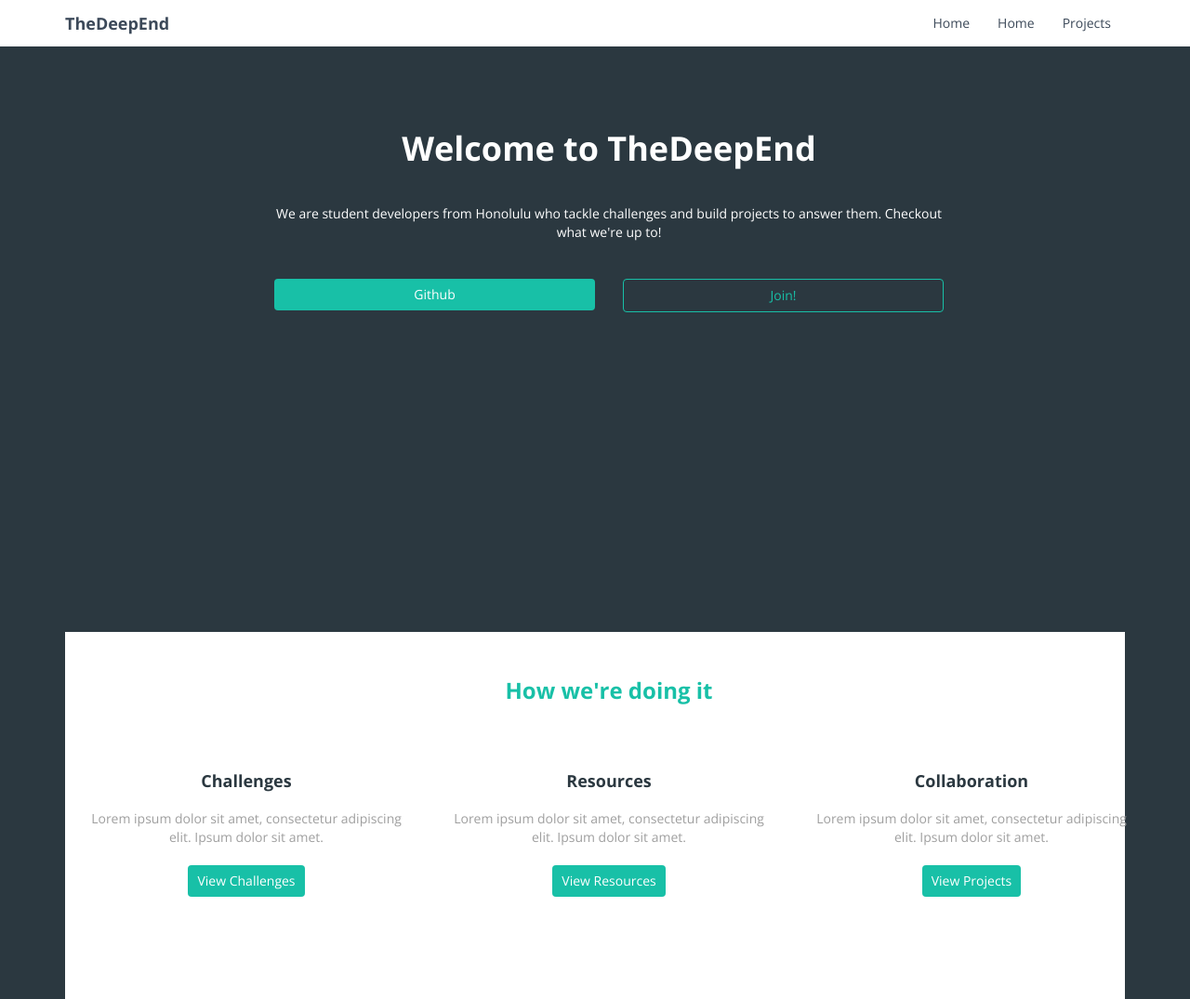
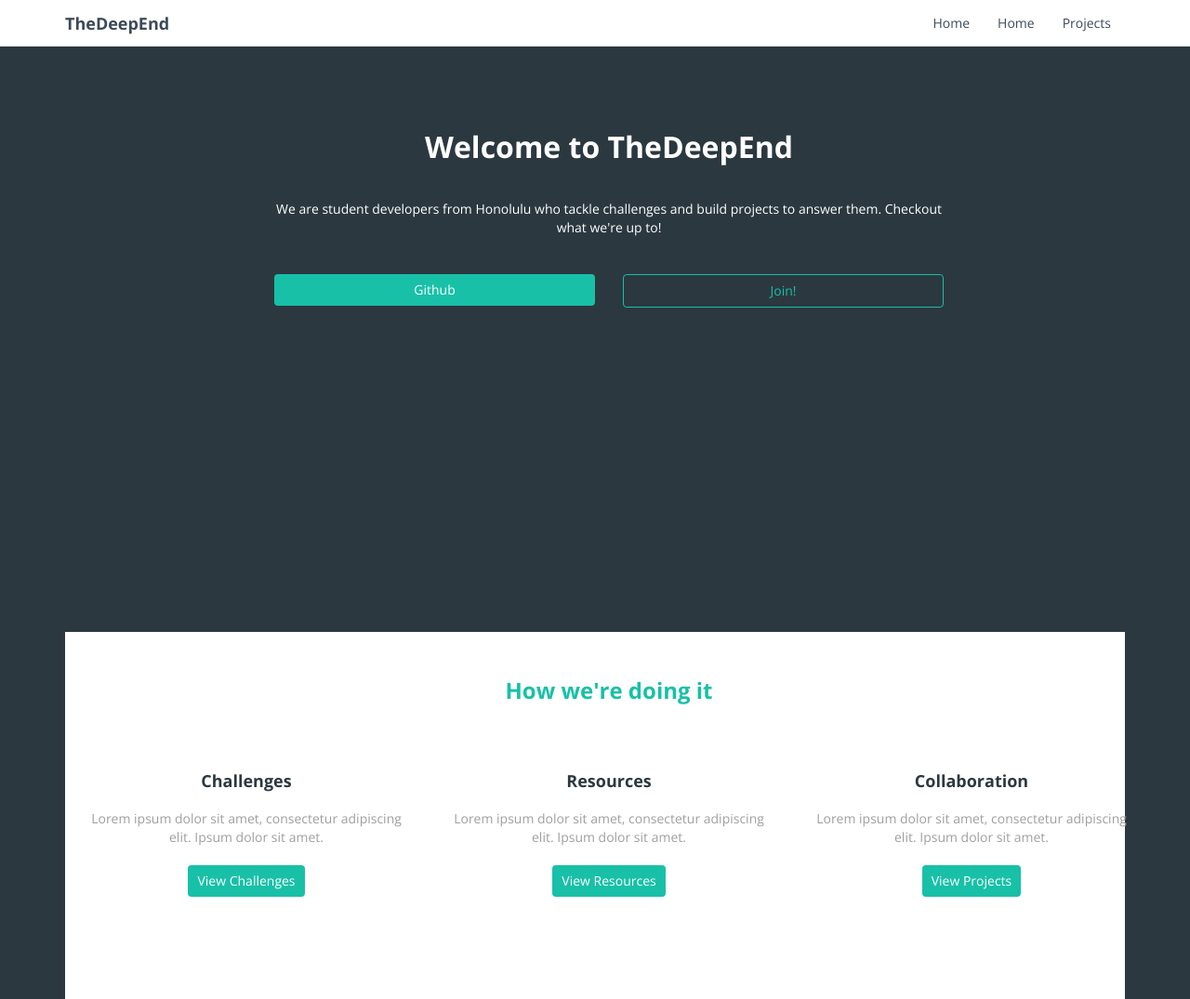
Before and after one commit to TheDeepEnd/thedeepend.github.io, a Jekyll site: the page built from index.html, in a window 1280 px wide. Shown: the whole page at 93% size. Built offline with Jekyll 4.4.1, drawn with Linux system fonts in a browser that asks for light colours.

Commit message:
Add font smoothing.

```diff
--- a/_sass/_base.scss
+++ b/_sass/_base.scss
@@ -17,6 +17,8 @@
     font-family: $base-font-family;
     background-color: $background-color;
     color: $text-color;
+    -webkit-font-smoothing: antialiased;
+	  -moz-osx-font-smoothing: grayscale;
 }
 
 
@@ -26,7 +28,10 @@
  * Headings
  */
 h1, h2, h3, h4, h5, h6 {
-    font-weight: $heavy-font-weight;
+  font-weight: $heavy-font-weight;
+}
+h1 {
+  font-size: $heading-font-size;
 }
 
 
```
